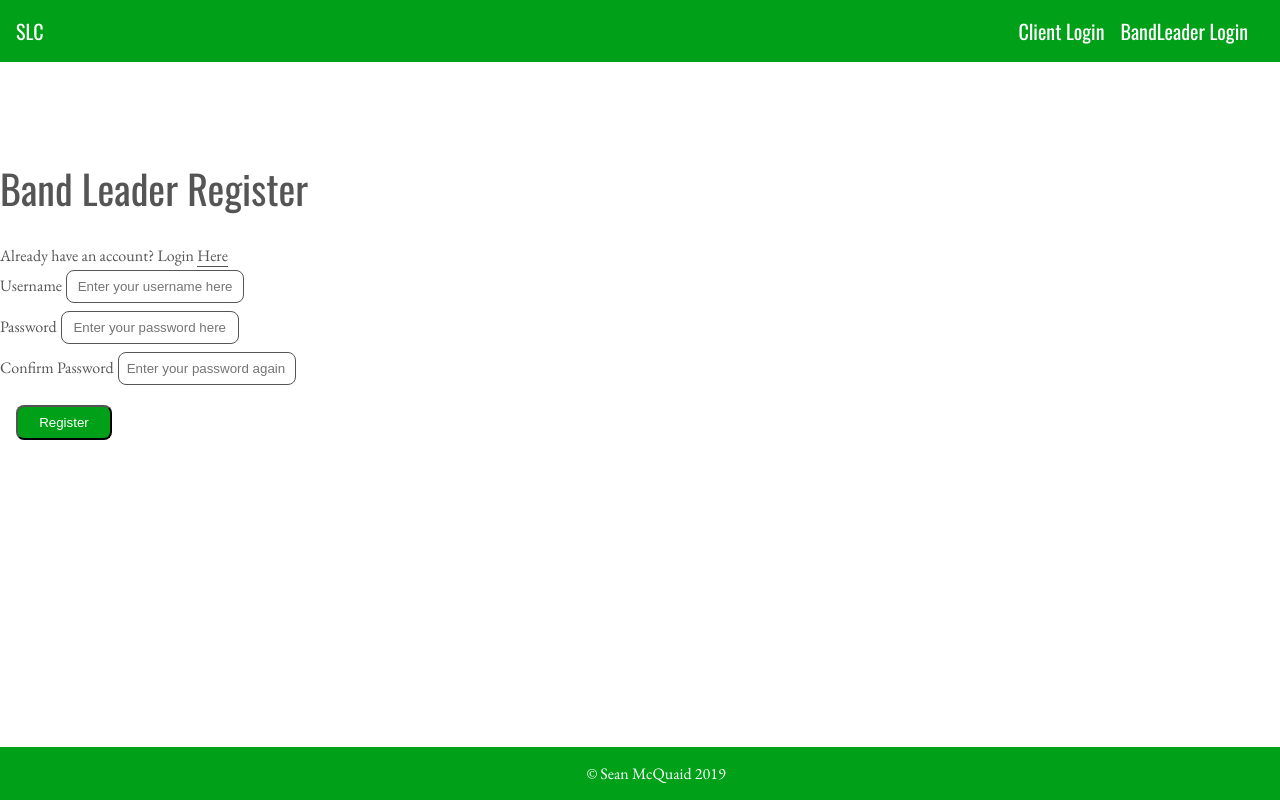
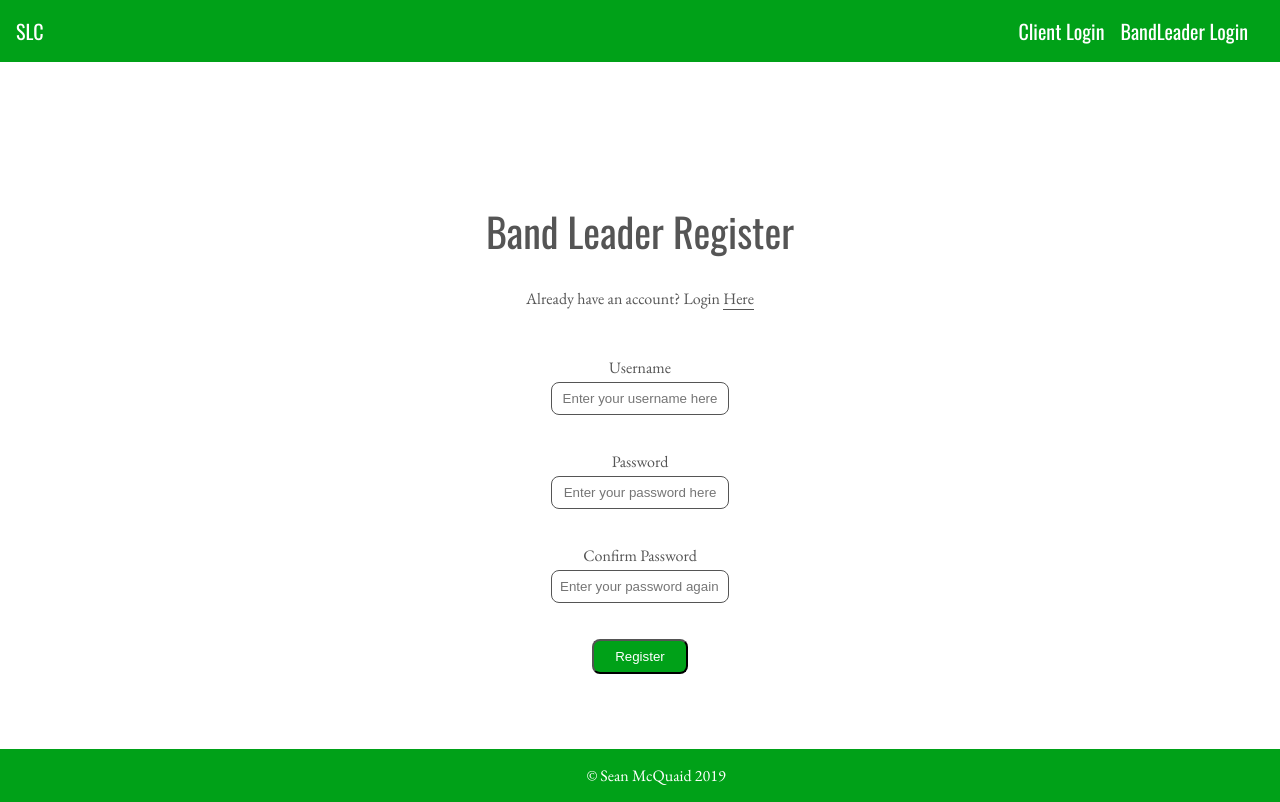
Before and after one commit to seanmcquaid/SetListCreator, a React (Create React App) app in the folder client/: page /bandLeaderRegister in a window 1280 px wide. Shown: the top 802 px of the page. Built offline with nearby package versions, Linux system fonts and the light colour scheme; no server answers.

Commit message:
fixed styling for home page, band leader register and login

```diff
--- a/client/src/App.js
+++ b/client/src/App.js
@@ -6,9 +6,9 @@ import {connect} from "react-redux";
 import {checkTokenAction} from "./actions/authActions/authActions"
 
 const App = props => {
-  const {token, checkTokenAction} = props;
+  const {token, checkTokenAction, isAuthenticated} = props;
   useEffect(() => {
-    if(!token){
+    if(token && isAuthenticated){
       checkTokenAction();
     }
   },[token, checkTokenAction])
@@ -23,7 +23,8 @@ const App = props => {
 }
 
 const mapStateToProps = state => ({
-  token : state.auth.token
+  token : state.auth.token,
+  isAuthenticated : state.auth.isAuthenticated,
 });
 
 const mapDispatchToProps = dispatch => ({
--- a/client/src/components/BandLeaderPages/BandLeaderLoginPage/BandLeaderLoginPage.js
+++ b/client/src/components/BandLeaderPages/BandLeaderLoginPage/BandLeaderLoginPage.js
@@ -32,7 +32,8 @@ const BandLeaderLoginPage = props => {
 
 
     return(
-        <div>
+        <div className={styles.bandLeaderLoginContainer}>
+            <div className={styles.textContainer}>
                 <Text headerText={true}>Band Leader Login</Text>
                 {props.auth.errorData.errorMessage && !props.auth.isAuthenticated ?
                     <Text>{props.auth.errorData.errorMessage}</Text> :
@@ -40,7 +41,8 @@ const BandLeaderLoginPage = props => {
                         Don't have an account? Register <Link className={styles.registerLink} to="/bandLeaderRegister">Here</Link>
                     </Text>
                 }
-            <form onSubmit={bandLeaderLoginSubmitHandler}>
+            </div>
+            <form className={styles.loginForm} onSubmit={bandLeaderLoginSubmitHandler}>
                 <Input
                     name="username"
                     title="Username"
--- a/client/src/components/BandLeaderPages/BandLeaderLoginPage/BandLeaderLoginPage.module.css
+++ b/client/src/components/BandLeaderPages/BandLeaderLoginPage/BandLeaderLoginPage.module.css
@@ -1,3 +1,12 @@
+.bandLeaderLoginContainer, .loginForm, .textContainer {
+    display : flex;
+    flex-direction: column;
+    justify-content: center;
+    align-content: center;
+    align-items: center;
+    margin : 1rem;
+}
+
 .registerLink{
     text-decoration: none;
     color:#555555;
--- a/client/src/components/BandLeaderPages/BandLeaderRegisterPage/BandLeaderRegisterPage.js
+++ b/client/src/components/BandLeaderPages/BandLeaderRegisterPage/BandLeaderRegisterPage.js
@@ -31,7 +31,8 @@ const BandLeaderRegisterPage = props => {
     };
 
     return(
-        <div>
+        <div className={styles.bandLeaderRegisterContainer}>
+            <div className={styles.textContainer}>
                 <Text headerText={true}>Band Leader Register</Text>
                 {props.auth.errorData.errorMessage && !props.auth.isAuthenticated ?
                     <Text>{props.auth.errorData.errorMessage}</Text> :
@@ -39,7 +40,8 @@ const BandLeaderRegisterPage = props => {
                         Already have an account? Login <Link className={styles.registerLink} to="/bandLeaderLogin">Here</Link>
                     </Text>
                 }
-            <form onSubmit={bandLeaderRegisterSubmitHandler}>
+            </div>
+            <form className={styles.registerForm} onSubmit={bandLeaderRegisterSubmitHandler}>
                 <Input
                     name="username"
                     title="Username"
--- a/client/src/components/BandLeaderPages/BandLeaderRegisterPage/BandLeaderRegisterPage.module.css
+++ b/client/src/components/BandLeaderPages/BandLeaderRegisterPage/BandLeaderRegisterPage.module.css
@@ -1,3 +1,13 @@
+.bandLeaderRegisterContainer, .registerForm, .textContainer {
+    display : flex;
+    flex-direction: column;
+    justify-content: center;
+    align-content: center;
+    align-items: center;
+    margin : 1rem;
+}
+
+
 .registerLink{
     text-decoration: none;
     color:#555555;
--- a/client/src/components/LandingPage/LandingPage.js
+++ b/client/src/components/LandingPage/LandingPage.js
@@ -1,15 +1,16 @@
 import React from "react";
 import Text from "../UI/Text/Text";
 import LinkButton from "../UI/LinkButton/LinkButton";
+import styles from "./LandingPage.module.css";
 
 const LandingPage = props => {
     return (
-        <div>
-            <div>
+        <div className={styles.landingPageContainer}>
+            <div className={styles.textContainer}>
                 <Text headerText={true}>Set List Creator</Text>
                 <Text>Are you a Client or a Bandleader?</Text>
             </div>
-            <div>
+            <div className={styles.buttonContainer}>
                 <LinkButton route="/clientLogin">Client</LinkButton>
                 <LinkButton route="/bandLeaderLogin">Bandleader</LinkButton>
             </div>
--- /dev/null
+++ b/client/src/components/LandingPage/LandingPage.module.css
@@ -0,0 +1,12 @@
+.landingPageContainer, .textContainer, .buttonContainer {
+    display: flex;
+    justify-content: center;
+    align-items: center;
+    align-content: center;
+    flex-direction: column;
+    margin : 1rem;
+}
+
+.buttonContainer{
+    flex-direction: row;
+}
--- a/client/src/components/UI/Input/Input.js
+++ b/client/src/components/UI/Input/Input.js
@@ -4,7 +4,7 @@ import PropTypes from "prop-types";
 
 const Input = props => {
     return(
-        <div>
+        <div className={styles.inputContainer}>
             <label htmlFor={props.name} className={styles.inputLabel}>{props.title}</label>
             <input
             className={styles.input}
--- a/client/src/components/UI/Input/Input.module.css
+++ b/client/src/components/UI/Input/Input.module.css
@@ -1,3 +1,12 @@
+.inputContainer {
+    display : flex;
+    flex-direction: column;
+    justify-content: center;
+    align-content: center;
+    align-items: center;
+    margin : 1rem;
+}
+
 .inputLabel {
     font-family: 'EB Garamond', serif;
     font-size : 1rem;
```
Lines whose indentation alone changed are shown as unchanged.
